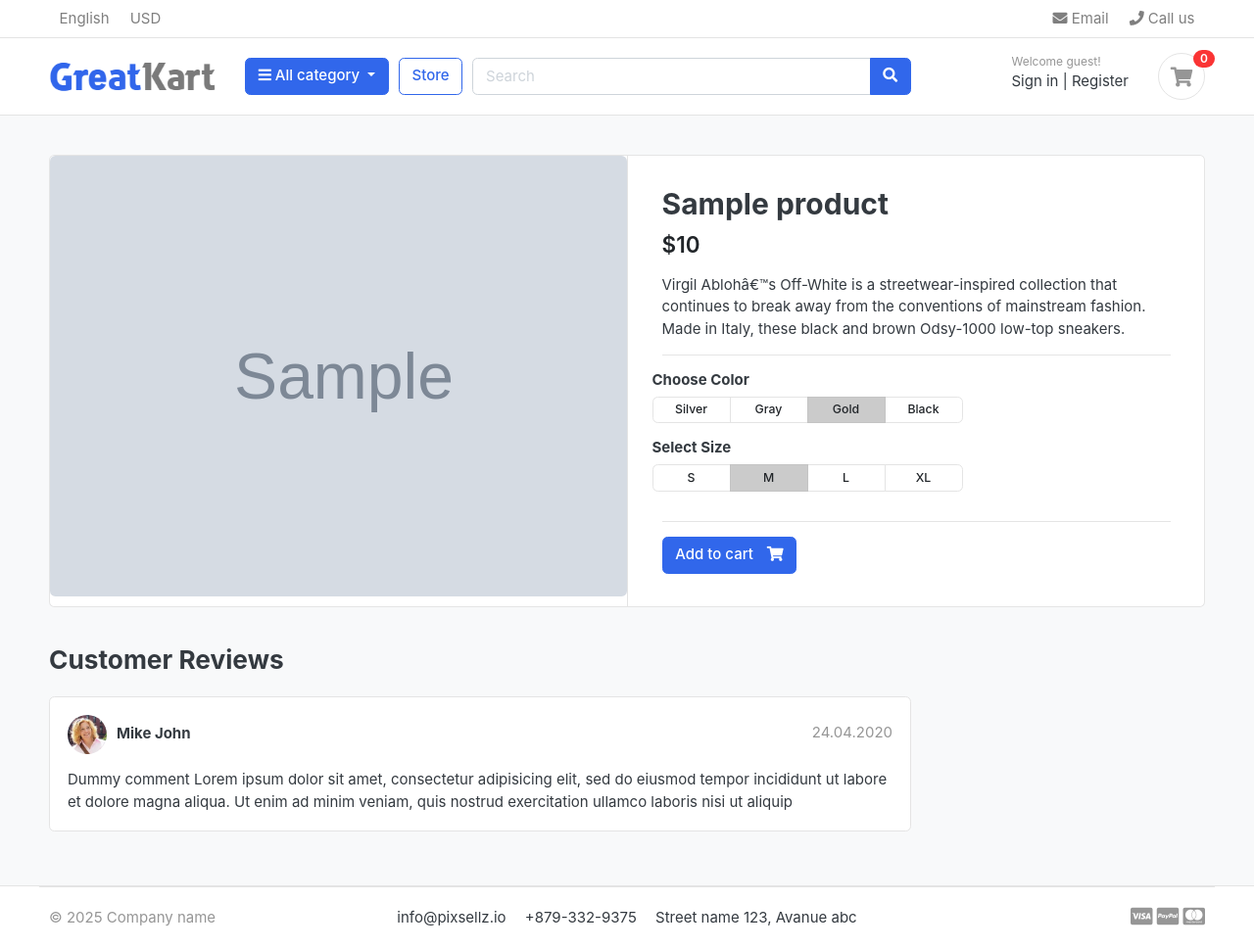
After one commit to KanishkRastogi46/devskart, a Django app: a page that uses templates/include/navbar.html in a window 1280 px wide. The commit adds this page. Shown: the whole page at 98% size. Run offline with Django 5.2, Linux system fonts and the light colour scheme; tables that the repository leaves empty hold one stand-in row (values such as "Sample post"); grey boxes marked "Sample" are stand-in pictures; some libraries are stand-ins or nearby versions; some web fonts are replaced.

Commit message:
showing dynamic items in store and home

```diff
--- a/store/models.py
+++ b/store/models.py
@@ -1,5 +1,6 @@
 from django.db import models
 from category.models import Category
+from django.urls import reverse
 
 # Create your models here.
 class Product(models.Model):
@@ -14,5 +15,8 @@ class Product(models.Model):
     created_at = models.DateTimeField(auto_now_add=True)
     updated_at = models.DateTimeField(auto_now=True)
 
+    def get_url(self):
+        return reverse("product_page_with_category", args=[self.category.slug, self.slug])
+
     def __str__(self):
         return self.product_name
--- a/store/urls.py
+++ b/store/urls.py
@@ -2,6 +2,8 @@ from django.urls import path
 from store.views import *
 
 urlpatterns = [
-    path("", index, name="index"),
+    path("", index, name="store"),
     path("<slug:category_name>/", index, name="product_by_category"),
+    path("<slug:category_name>/<slug:product_name>/", product_page, name="product_page_with_category"),
+    path("<slug:product_name>/", product_page, name="product_page")
 ]
--- a/store/views.py
+++ b/store/views.py
@@ -1,6 +1,7 @@
 from django.shortcuts import render, get_object_or_404
 from store.models import Product
 from category.models import Category
+from store.models import Product
 
 # Create your views here.
 def index(request, category_name=None):
@@ -14,5 +15,10 @@ def index(request, category_name=None):
             pass
     else:
         products = Product.objects.all().filter(is_available=True)
-    context = {'products': products, 'count': products.count() if products else 0}
+    context = {'products': products, 'category': category_name, 'count': products.count() if products else 0}
     return render(request, 'store/store.html', context)
+
+
+def product_page(request, category_name=None, product_name=None):
+    product = get_object_or_404(Product, slug=product_name, category__slug=category_name) if category_name else get_object_or_404(Product, slug=product_name)
+    return render(request, 'store/product_page.html', {'product': product})
--- a/templates/home.html
+++ b/templates/home.html
@@ -21,7 +21,7 @@
 <div class="container">
 
 <header class="section-heading">
-	<a href="./store.html" class="btn btn-outline-primary float-right">See all</a>
+	<a href="/store" class="btn btn-outline-primary float-right">See all</a>
 	<h3 class="section-title">Popular products</h3>
 </header><!-- sect-heading -->
 
@@ -30,9 +30,9 @@
 	{% for product in products %}
 	<div class="col-md-3">
 		<div class="card card-product-grid">
-			<a href="./product-detail.html" class="img-wrap"> <img src="{{ product.image.url }}"> </a>
+			<a href="{{ product.get_url }}" class="img-wrap"> <img src="{{ product.image.url }}"> </a>
 			<figcaption class="info-wrap">
-				<a href="./product-detail.html" class="title">{{ product.product_name }}</a>
+				<a href="{{ product.get_url }}" class="title">{{ product.product_name }}</a>
 				<div class="price mt-1">{{ product.price }}</div> <!-- price-wrap.// -->
 			</figcaption>
 		</div>
--- a/templates/include/navbar.html
+++ b/templates/include/navbar.html
@@ -37,19 +37,14 @@
 					<i class="fa fa-bars"></i> All category
 				</button>
 				<div class="dropdown-menu">
-					{% comment %} <a class="dropdown-item" href="#">Machinery / Mechanical Parts / Tools </a>
-					<a class="dropdown-item" href="#">Consumer Electronics / Home Appliances </a>
-					<a class="dropdown-item" href="#">Auto / Transportation</a>
-					<a class="dropdown-item" href="#">Apparel / Textiles / Timepieces </a>
-					<a class="dropdown-item" href="#">Home & Garden / Construction / Lights </a>
-					<a class="dropdown-item" href="#">Beauty & Personal Care / Health </a>  {% endcomment %}
+					<a href="{% url "store" %}" class="dropdown-item">All Products</a>
                     {% for category in links  %}
                         <a href="{{ category.get_url }}" class="dropdown-item">{{ category.category_name }}</a>
                     {% endfor %}
 				</div>
 			</div>  <!-- category-wrap.// -->
 		</div> <!-- col.// -->
-		<a href="store" class="btn btn-outline-primary">Store</a>
+		<a href="/store" class="btn btn-outline-primary">Store</a>
 		<div class="col-lg  col-md-6 col-sm-12 col">
 			<form action="#" class="search">
 				<div class="input-group w-100">
--- /dev/null
+++ b/templates/store/product_page.html
@@ -0,0 +1,116 @@
+{% extends 'base.html' %}
+
+{% load static %}
+
+{% block content %}
+<section class="section-content padding-y bg">
+    <div class="container">
+
+    <!-- ============================ COMPONENT 1 ================================= -->
+    <div class="card">
+        <div class="row no-gutters">
+            <aside class="col-md-6">
+    <article class="gallery-wrap">
+        <div class="img-big-wrap">
+           {% comment %} <a href="#"><img src="./images/items/12.jpg"></a> {% endcomment %}
+           <a href="#"><img src="{{ product.image.url }}"></a>
+        </div> <!-- img-big-wrap.// -->
+
+    </article> <!-- gallery-wrap .end// -->
+            </aside>
+            <main class="col-md-6 border-left">
+    <article class="content-body">
+
+    <h2 class="title">{{ product.product_name }}</h2>
+
+    <div class="mb-3">
+        <var class="price h4">${{ product.price }}</var>
+    </div>
+
+    <p>Virgil Ablohâ€™s Off-White is a streetwear-inspired collection that continues to break away from the conventions of mainstream fashion. Made in Italy, these black and brown Odsy-1000 low-top sneakers.</p>
+
+
+    <hr>
+        <div class="row">
+            <div class="item-option-select">
+                <h6>Choose Color</h6>
+                <div class="btn-group btn-group-sm btn-group-toggle" data-toggle="buttons">
+                  <label class="btn btn-light">
+                    <input type="radio" name="radio_color"> Silver
+                  </label>
+                  <label class="btn btn-light">
+                    <input type="radio" name="radio_color" > Gray
+                  </label>
+                  <label class="btn btn-light active">
+                    <input type="radio" name="radio_color checked"> Gold
+                  </label>
+                  <label class="btn btn-light">
+                    <input type="radio" name="radio_color"> Black
+                  </label>
+                </div>
+            </div>
+        </div> <!-- row.// -->
+        <div class="row">
+            <div class="item-option-select">
+                <h6>Select Size</h6>
+                <div class="btn-group btn-group-sm btn-group-toggle" data-toggle="buttons">
+                  <label class="btn btn-light">
+                    <input type="radio" name="radio_color"> S
+                  </label>
+                  <label class="btn btn-light active">
+                    <input type="radio" name="radio_color" checked> M
+                  </label>
+                  <label class="btn btn-light">
+                    <input type="radio" name="radio_color"> L
+                  </label>
+                  <label class="btn btn-light">
+                    <input type="radio" name="radio_color"> XL
+                  </label>
+                </div>
+            </div>
+        </div> <!-- row.// -->
+        <hr>
+        <a href="./product-detail.html" class="btn  btn-primary"> <span class="text">Add to cart</span> <i class="fas fa-shopping-cart"></i>  </a>
+    </article> <!-- product-info-aside .// -->
+            </main> <!-- col.// -->
+        </div> <!-- row.// -->
+    </div> <!-- card.// -->
+    <!-- ============================ COMPONENT 1 END .// ================================= -->
+
+    <br>
+
+    <div class="row">
+                <div class="col-md-9">
+
+        <header class="section-heading">
+            <h3>Customer Reviews </h3>
+
+        </header>
+
+        <article class="box mb-3">
+            <div class="icontext w-100">
+                <img src="{% static './images/avatars/avatar1.jpg' %}" class="img-xs icon rounded-circle">
+                <div class="text">
+                    <span class="date text-muted float-md-right">24.04.2020 </span>
+                    <h6 class="mb-1">Mike John </h6>
+
+                </div>
+            </div> <!-- icontext.// -->
+            <div class="mt-3">
+                <p>
+                    Dummy comment Lorem ipsum dolor sit amet, consectetur adipisicing elit, sed do eiusmod
+                    tempor incididunt ut labore et dolore magna aliqua. Ut enim ad minim veniam,
+                    quis nostrud exercitation ullamco laboris nisi ut aliquip
+                </p>
+            </div>
+        </article>
+
+
+
+        </div> <!-- col.// -->
+    </div> <!-- row.// -->
+
+
+    </div> <!-- container .//  -->
+    </section>
+{% endblock content %}
```
Also changed, not shown: templates/store/store.html (+15 -8 lines).
